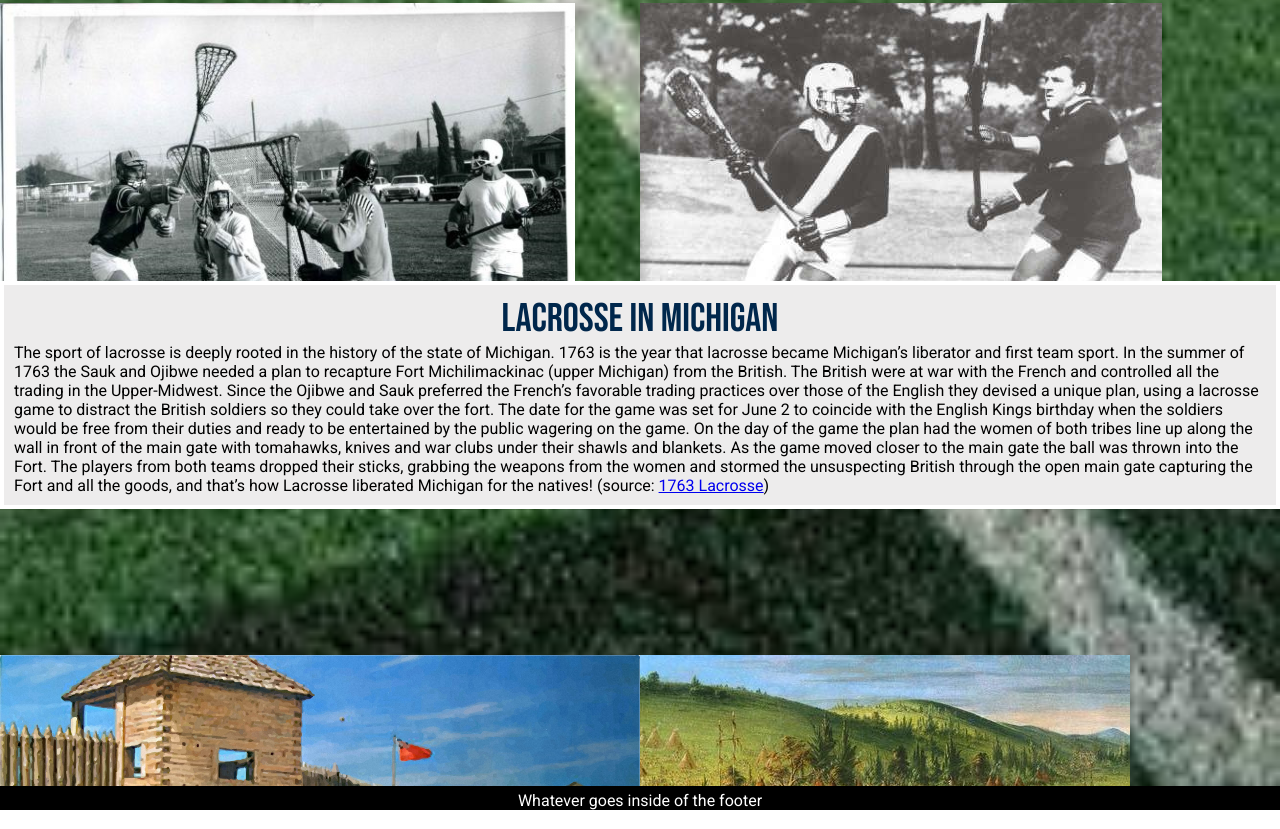
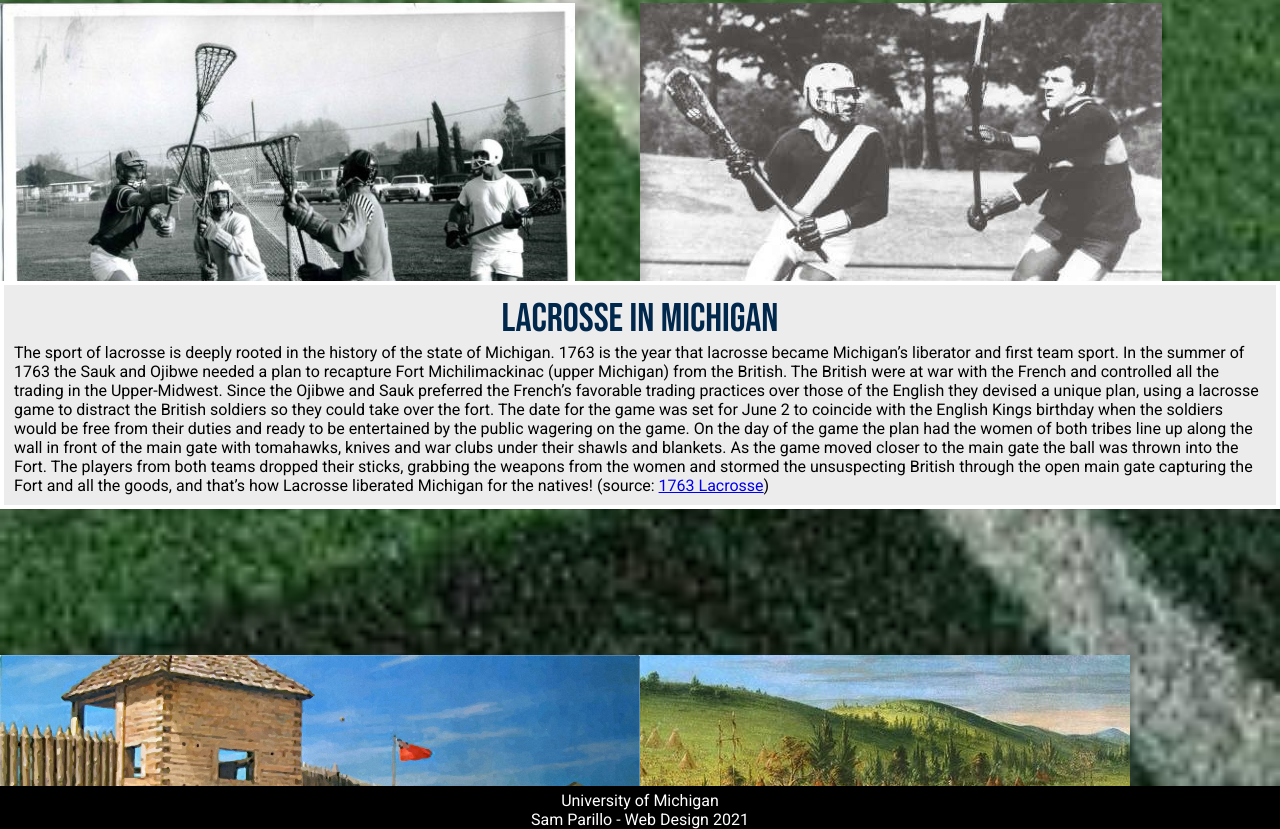
Before and after one commit to samparillo/MClubLacrosse, a plain HTML site: page history.html in a window 1280 px wide. Shown: the part 702-1531 px from the top of the page. Drawn offline with Linux system fonts and the light colour scheme.

Commit message:
Update history.html

```diff
--- a/history.html
+++ b/history.html
@@ -56,7 +56,8 @@
 
     </main>
     <footer>
-        <p>Whatever goes inside of the footer</p>
+      <p>University of Michigan <br/>
+        Sam Parillo - Web Design 2021</p>
     </footer>
   </body>
 </html>
```
